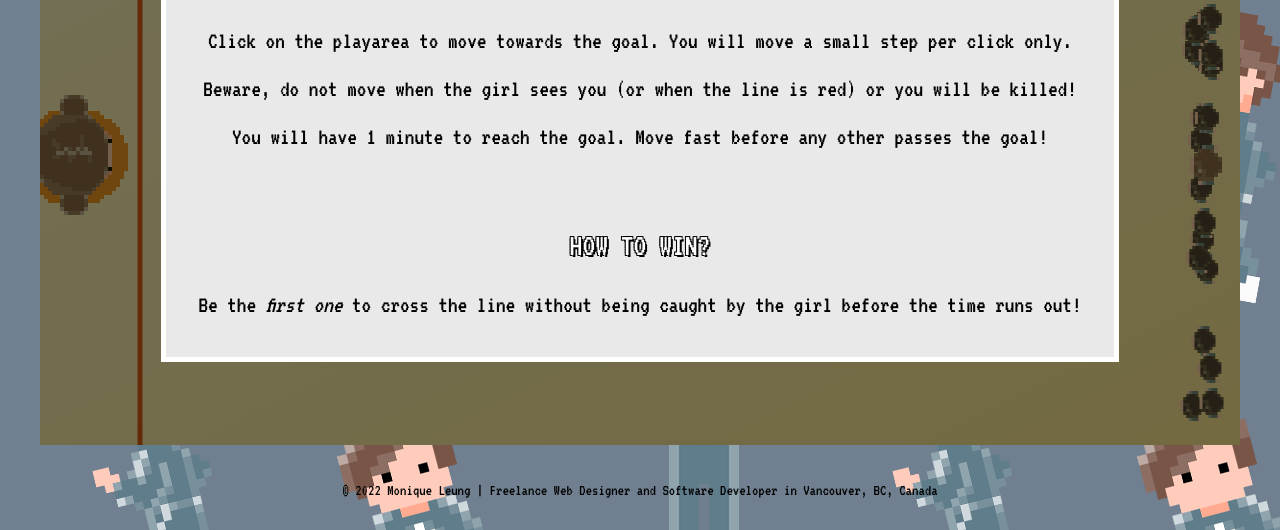
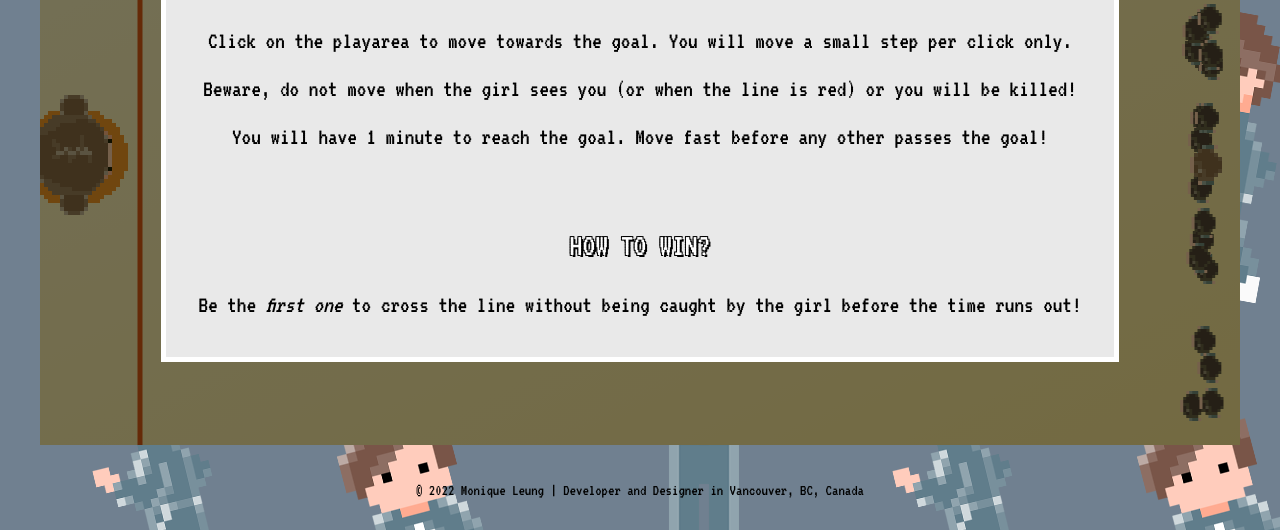
Before and after one commit to monxque/redlightgreenlight, a plain HTML site: page index.html in a window 1280 px wide. Shown: the part 476-1006 px from the top of the page. Drawn offline with Linux system fonts and the light colour scheme.

Commit message:
update footer

```diff
--- a/index.html
+++ b/index.html
@@ -56,7 +56,7 @@
             </div>
         </div>
     </section>
-    <footer> © 2022 Monique Leung | Freelance Web Designer and Software Developer in Vancouver, BC,
+    <footer> © 2022 Monique Leung | Developer and Designer in Vancouver, BC,
         Canada </footer>
 </body>
 
```
